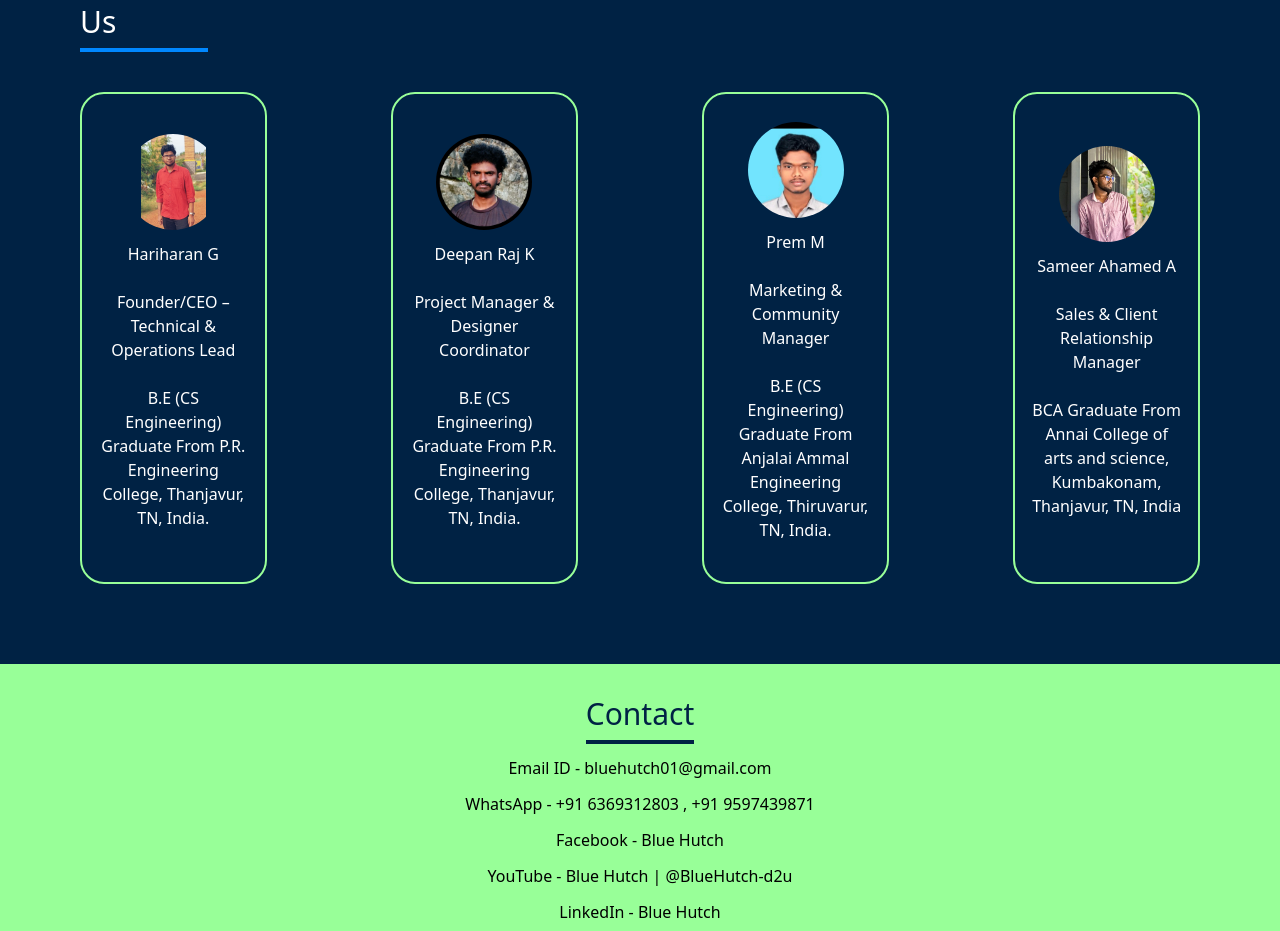
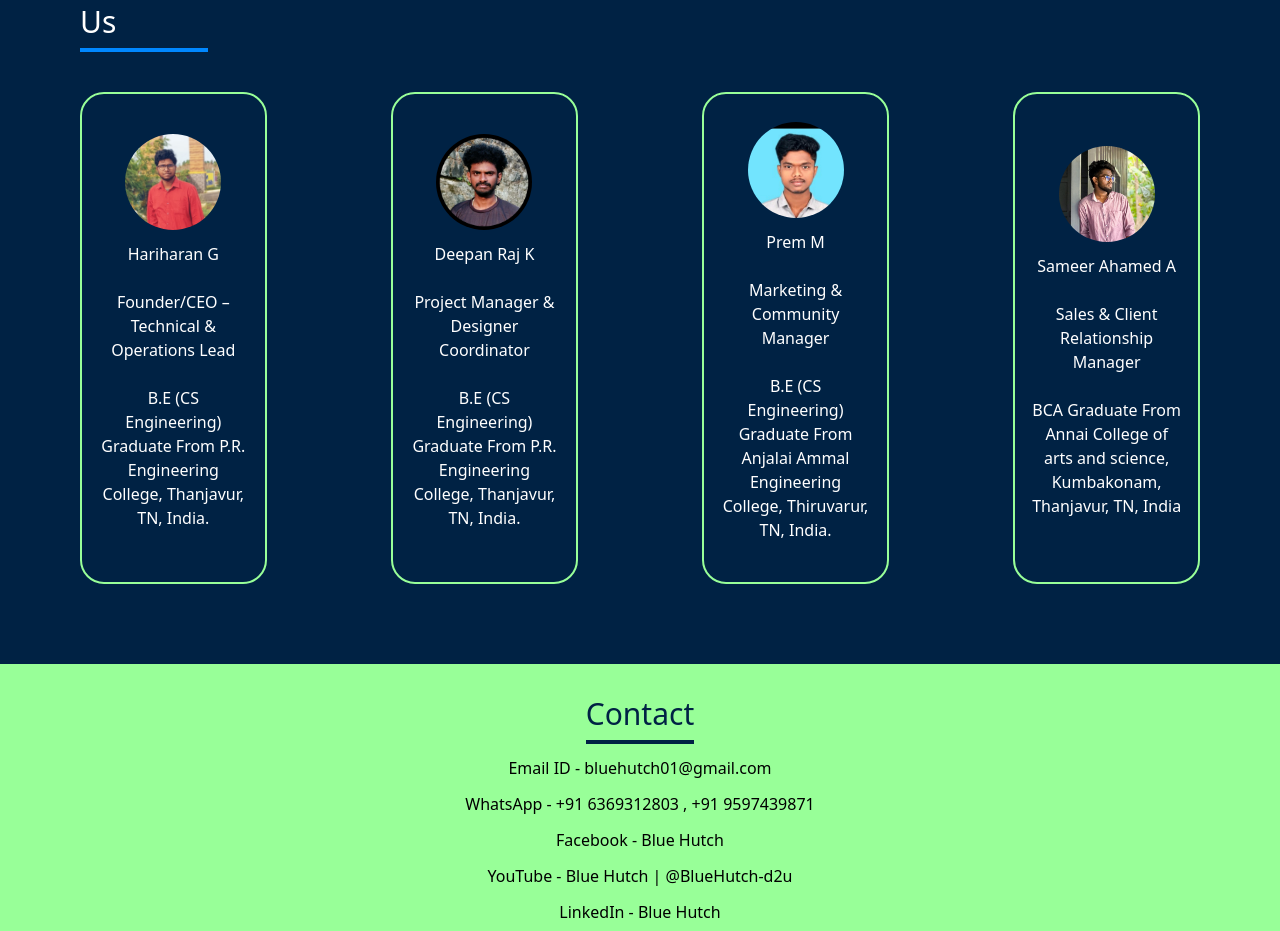
Before and after one commit to Hari-GS/blue-hutch-notice, a React (Create React App) app: page / in a window 1280 px wide. Shown: the part 780-1711 px from the top of the page. Built offline with nearby package versions, Linux system fonts and the light colour scheme.

Commit message:
image corrected

```diff
--- a/src/components/AboutUs.js
+++ b/src/components/AboutUs.js
@@ -1,5 +1,5 @@
 import React from 'react'
-import myPic from '../assets/Main-pic.jpg'
+import myPic from '../assets/photo_1_2024-10-20_06-38-44.jpg'
 import deepanPic from '../assets/photo_2_2024-10-19_15-44-15.jpg'
 import SameerPic from '../assets/photo_1_2024-10-19_15-44-15.jpg'
 import premPic from '../assets/photo_1_2024-10-19_17-26-24.jpg'
@@ -12,7 +12,7 @@ function AboutUs() {
             </div>
             <div className='md:flex justify-between'>
             <div className=' text-white border-milkyGreen border-2 py-7 my-10 md:w-1/6 flex flex-col rounded-3xl items-center justify-center'>
-                <img className='w-24 h-24 rounded-full object-scale-down' src={myPic}/>
+                <img className='w-24 h-24 rounded-full  object-cover' src={myPic}/>
                 <div className='px-4 text-center'>
                     <h3 className='py-3'>Hariharan G</h3>
                     <p className='py-3'>Founder/CEO  – Technical & Operations Lead</p>
```
Also changed, not shown: src/assets/photo_1_2024-10-20_06-38-44.jpg (added).
